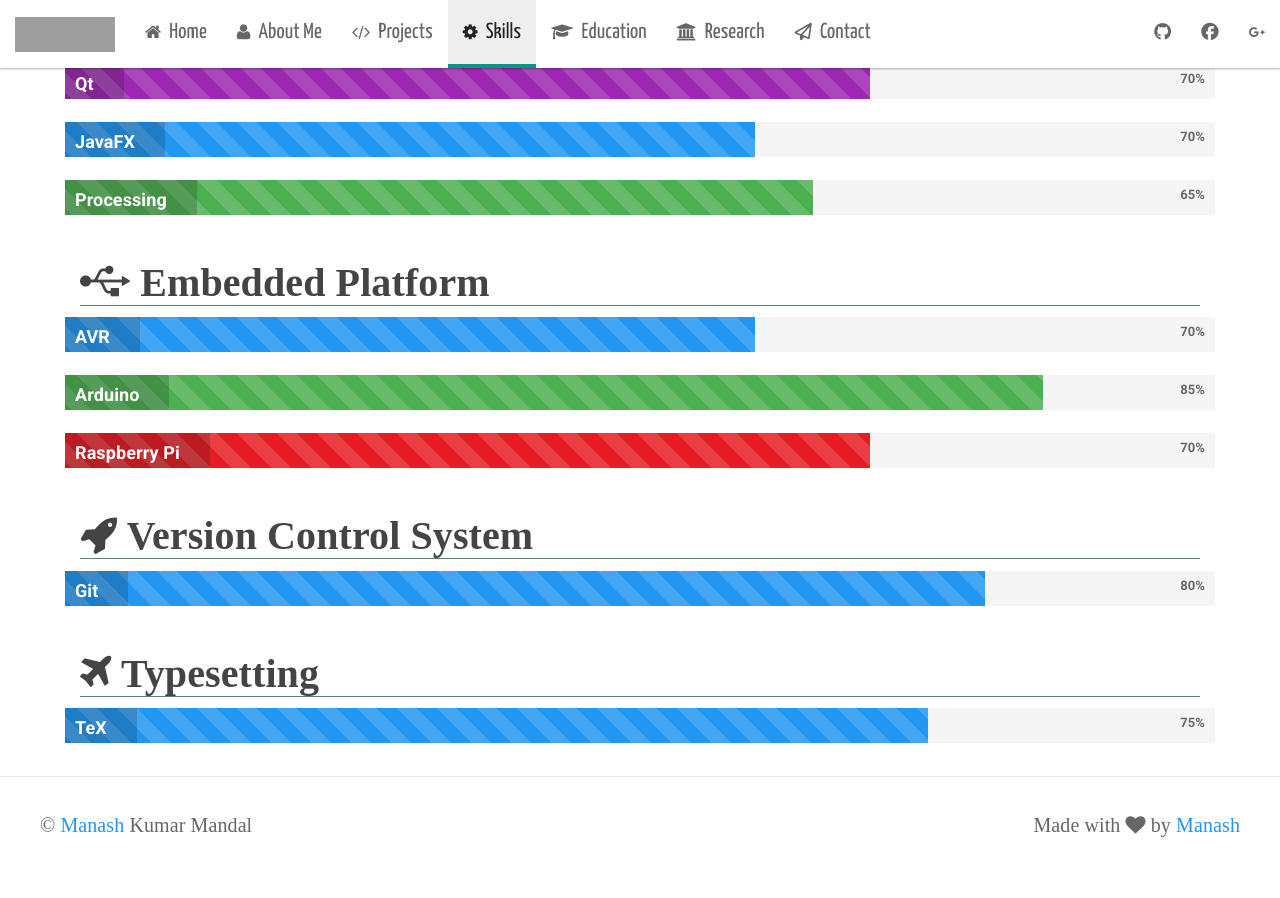
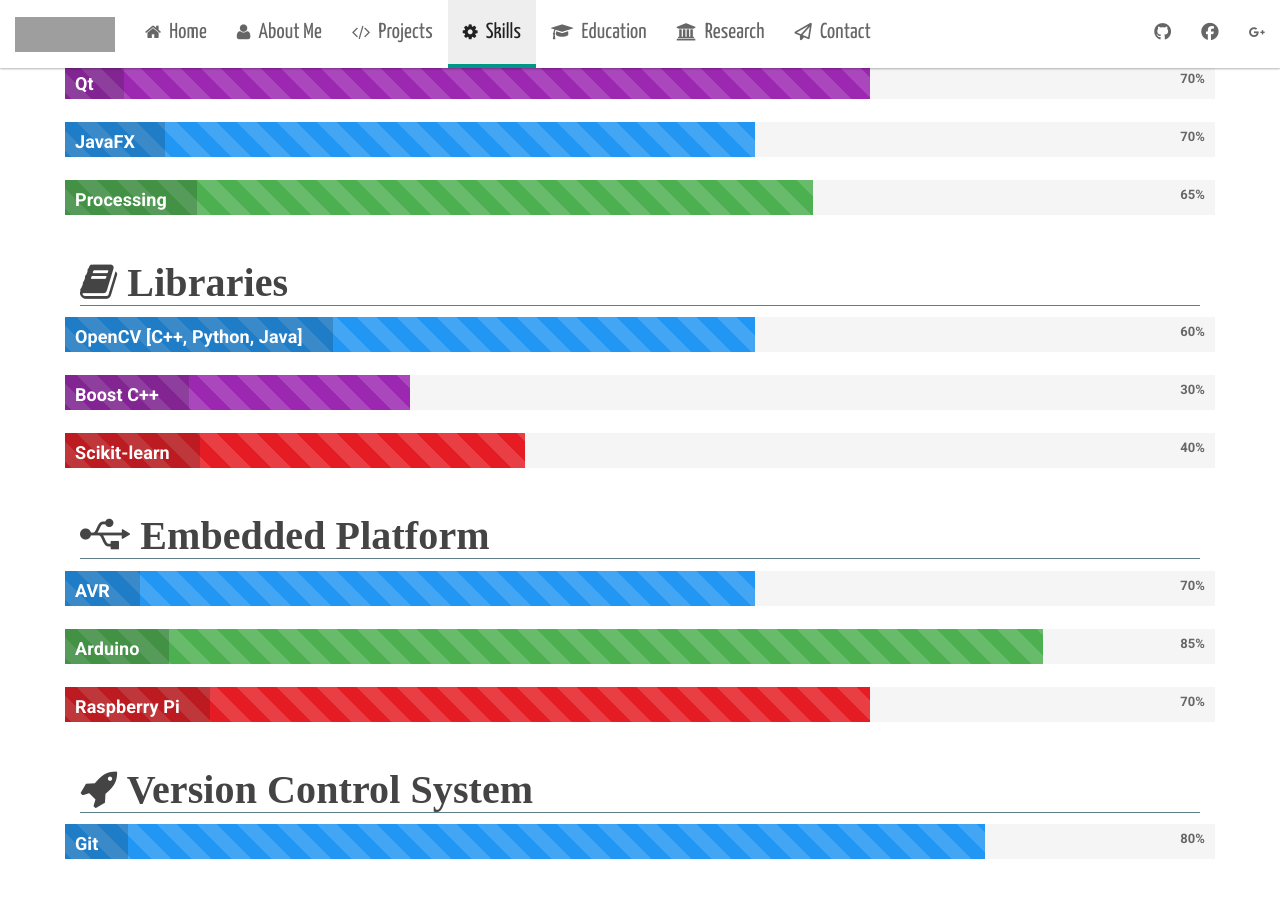
Before and after one commit to manashmandal/manashmandal.github.io, a Jekyll site: the page built from skills.html, in a window 1280 px wide and 900 px high, scrolled down 1204 px. Built offline with Jekyll 4.4.1, drawn with Linux system fonts in a browser that asks for light colours; nearby versions of some CDN libraries; some web fonts are replaced; before the commit the page ends 2068 px from its top, so only the background shows below that; grey boxes are pictures that could not be loaded.

Commit message:
added skill

```diff
--- a/skills.html
+++ b/skills.html
@@ -138,6 +138,37 @@
         </div>
     </div>
 
+        <h1 class="big_title_underline"><span class="fa fa-book"></span> Libraries</h1>
+
+        <div class="row">
+            <div class="progress">
+                <div class="progress-bar progress-bar-striped active" role="progressbar" aria-valuenow="60" aria-valuemin="0" aria-valuemax="100" style="width: 60%;">
+                    <span class="sr-only">60% Complete</span>
+                </div>
+                <span class="progress-type">OpenCV [C++, Python, Java]</span>
+                <span class="progress-completed">60%</span>
+            </div>
+
+            <div class="progress">
+                <div class="progress-bar progress-bar-striped progress-bar-info active" role="progressbar" aria-valuenow="30" aria-valuemin="0" aria-valuemax="100" style="width: 30%;">
+                    <span class="sr-only">30% Complete</span>
+                </div>
+                <span class="progress-type">Boost C++</span>
+                <span class="progress-completed">30%</span>
+            </div>
+
+            <div class="progress">
+                <div class="progress-bar progress-bar-striped progress-bar-danger active" role="progressbar" aria-valuenow="40" aria-valuemin="0" aria-valuemax="100" style="width: 40%;">
+                    <span class="sr-only">40% Complete</span>
+                </div>
+                <span class="progress-type">Scikit-learn</span>
+                <span class="progress-completed">40%</span>
+            </div>
+
+        </div>
+
+        <!--Embedded Platform-->
+
         <h1 class="big_title_underline"><span class="fa fa-usb"></span> Embedded Platform</h1>
 
         <div class="row">
```
